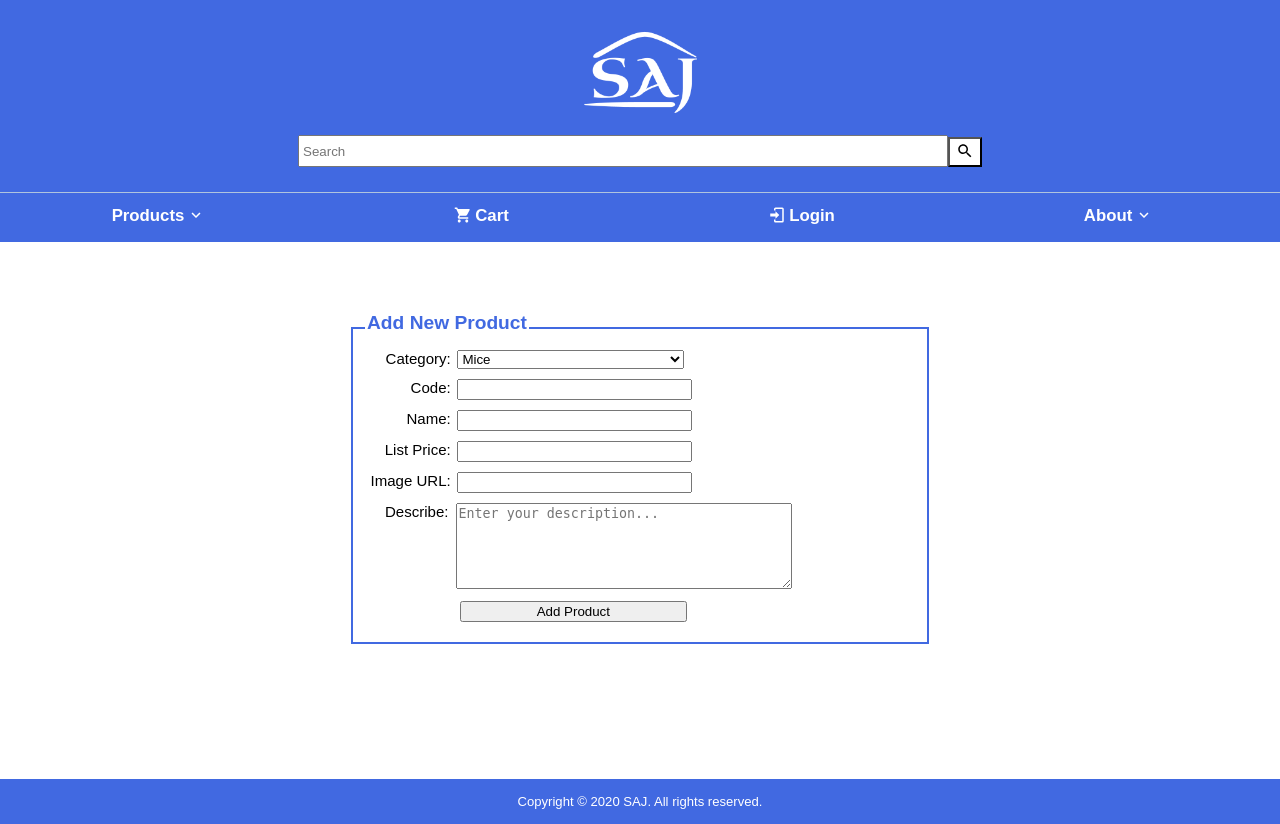
After one commit to ariesaviles/csci4300Final, a PHP site: page /addProduct.php in a window 1280 px wide. The commit adds this page. Run offline with PHP 8.4, Linux system fonts and the light colour scheme; data comes from the database, SQL or seed files in the repository.

Commit message:
Added remove and add product pages, fixed invalid tags

```diff
--- /dev/null
+++ b/addProduct.php
@@ -0,0 +1,67 @@
+<?php
+    include('database.php');
+
+    $query='SELECT * FROM categories';
+
+    $categories=$db->query($query);
+
+    if(isset($_POST['category_id'], $_POST['code'], $_POST['name'],$_POST['price'],
+        $_POST['url'], $_POST['description'])){
+        $category=$_POST['category_id'];
+        $code=$_POST['code'];
+        $name=$_POST['name'];
+        $price=$_POST['price'];
+        $imageURL=$_POST['url'];
+        $description=$_POST['description'];
+
+        $query="INSERT INTO products
+            (categoryID, productCode, productName, listPrice, productImageURL, productDescription) VALUES
+            ('$category', '$code', '$name', '$price', '$imageURL', '$description')";
+
+        $db->exec($query);
+    }
+
+?>
+<!DOCTYPE html>
+<html lang="en">
+    <head>
+        <meta charset="UTF-8">
+        <title> SAJ</title>
+        <link rel="stylesheet" href="main.css">
+        <link rel="shortcut icon" href="favicon.ico">
+    </head>
+    <body>
+    <!-- Paste the following php files below into your file to obtain the navigation and footer-->
+    <!-- Make sure your files that contains HTML are .php-->
+        <?php include('header.php'); ?>
+    <!-- Replace the div below with your content-->
+    <div id="contact">
+
+        <form name="addProduct_form" method="post">
+            <fieldset id="contact_section">
+                <legend><b>Add New Product</b></legend>
+                <label>Category:</label>
+                <select name="category_id">
+                    <?php foreach ($categories as $category):?>
+                        <option value="<?php echo $category['categoryID']?>"><?php echo $category['categoryName']?></option>
+                    <?php endforeach; ?>
+                </select><br>
+                <label>Code:</label>
+                <input type="text" name="code"><br>
+                <label>Name:</label>
+                <input type="text" name="name"><br>
+                <label>List Price:</label>
+                <input type="text" name="price"><br>
+                <label>Image URL:</label>
+                <input type="text" name="url"><br>
+                <p>Describe:</p>
+                <textarea name="description" id="description" placeholder="Enter your description..."></textarea>
+                <input type="submit" value="Add Product" id="contact_submit">
+            </fieldset>
+        </form>
+
+    </div>
+
+        <?php include('footer.php'); ?>
+    </body>
+</html>
--- a/header.php
+++ b/header.php
@@ -18,7 +18,12 @@
 
     <div class="nav_menu">
         <ul>
-            <li><a href="home.php"><b> Products</b></a></li>
+            <li><a href="home.php"><b>Products</b><img src="dropdown_arrow.svg" alt="Dropdown"></a>
+                <ul>
+                    <li><a href="addProduct.php"><b>Add New Product</b></a></li>
+                    <li><a href="removeProduct.php"><b>Remove Product</b></a></li>
+                </ul>
+            </li>
             <li><a href="shoppingCart.php"><img src="shopping_cart.svg" alt="Shopping cart"><b>Cart</b></a></li>
             <?php if(isset($_SESSION['user'])){
                 echo "<li><a href='logout.php'><img src='logout.svg' alt='Profile'><b>Logout</b></a></li>";
--- a/main.css
+++ b/main.css
@@ -254,6 +301,11 @@ body {
     font-size: 94%;
 }
 #contact input {
+    margin-left: .5em;
+    width: 17em;
+    margin-bottom: 10px;
+}
+#contact select{
     margin-left: .5em;
     width: 17em;
     margin-bottom: 10px;
```
Also changed, not shown: other parts of main.css (+49 -2 lines), removeProduct.php (added, +90 -0 lines), shoppingCart.php (+3 -5 lines).
